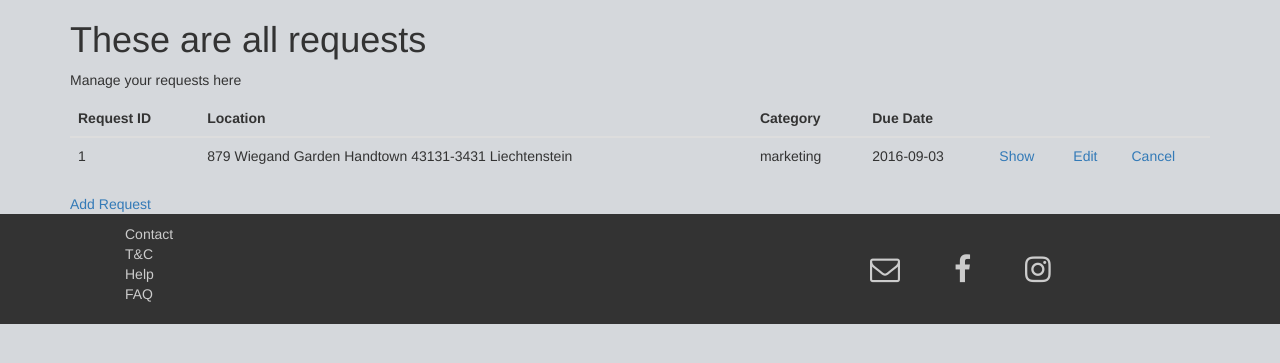
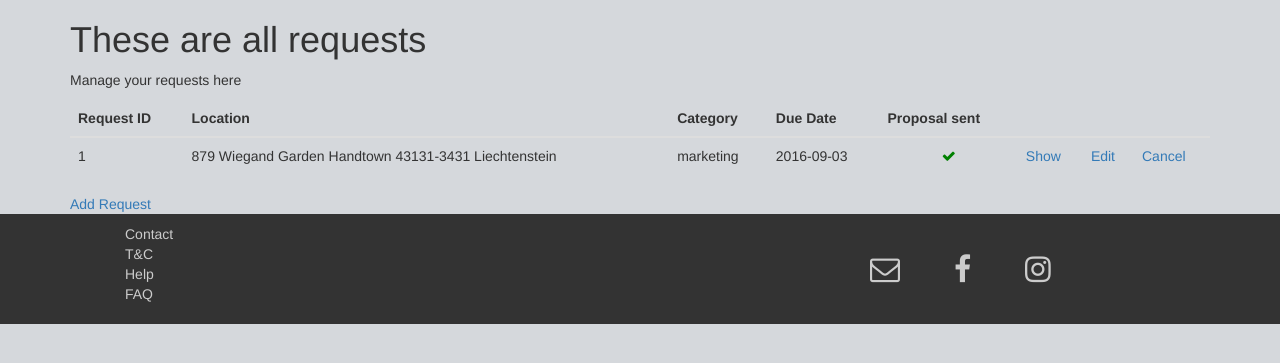
Before and after one commit to lieberherr87/drone-on-demand, a Rails app: page /requests in a window 1280 px wide. Shown: the part 56-419 px from the top of the page. Run offline with Rails 7, Linux system fonts and the light colour scheme; a user stored in the database is signed in; data comes from the database, SQL or seed files in the repository; style sheets or scripts are compiled from the project's sources; parts of the project's set-up code (start-up, migrations or seed data) failed here and were passed over; some libraries are stand-ins or nearby versions.

Commit message:
worked on the proposal show and index and request index

```diff
--- a/app/assets/stylesheets/application.scss
+++ b/app/assets/stylesheets/application.scss
@@ -13,3 +13,4 @@
 @import "components/index";
 @import "pages/index";
 @import "vendor/index";
+@import "request";
--- a/app/assets/stylesheets/request.scss
+++ b/app/assets/stylesheets/request.scss
@@ -1,3 +1,9 @@
 // Place all the styles related to the request controller here.
 // They will automatically be included in application.css.
 // You can use Sass (SCSS) here: http://sass-lang.com/
+.fa-check {
+  font-size: 14px;
+  color: green;
+  margin: 0px !important;
+  padding: 0px !important;
+}
--- a/app/controllers/proposals_controller.rb
+++ b/app/controllers/proposals_controller.rb
@@ -3,8 +3,6 @@ class ProposalsController < ApplicationController
 
   def index
     if user_signed_in? && current_user.pilot
-      @proposals = Proposal.all
-    elsif user_signed_in? && !current_user.pilot
       @proposals = current_user.proposals
     else
       redirect_to new_user_session_path
@@ -12,7 +10,7 @@ class ProposalsController < ApplicationController
   end
 
   def show
-
+    @proposal = Proposal.find(params[:id])
   end
 
   def new
--- a/app/models/request.rb
+++ b/app/models/request.rb
@@ -6,4 +6,9 @@ class Request < ApplicationRecord
   validates :location, presence: true
   validates :due_date, presence: true
   validates :category, inclusion: {in: CATEGORIES}
+
+  def applied_for?
+    #is there a proposal for this request
+    request.proposal
+  end
 end
--- a/app/views/proposals/_proposal.html.erb
+++ b/app/views/proposals/_proposal.html.erb
@@ -1,12 +1,11 @@
 <!-- List of all Proposals-->
-
 
 <div class="container">
   <h1>List of all Proposals</h1>
   <% @request.proposals.each do |proposal| %>
   <div class="col-md-2 col-xs-4">
     <div class="text-box">
-    <%= link_to proposal do %>
+    <%= link_to proposal_path(proposal) do %>
     <%= cl_image_tag proposal.user.avatar, class:"avatar avatar-square" %>
       <div class="avatar-name">
         <p><%= proposal.user.first_name %></p>
@@ -18,4 +17,5 @@
     </div>
   </div>
   <% end %>
+
 </div>
--- a/app/views/proposals/show.html.erb
+++ b/app/views/proposals/show.html.erb
@@ -19,11 +19,12 @@
   <% unless !current_user.pilot? %>
      <p><%= link_to 'Cancel proposal', proposal_path(@proposal), method: :delete, data: { confirm: 'Are you sure?' } %></p>
      <p><td><%= link_to 'Edit proposal', edit_proposal_path(@proposal) %> </td></p>
+    <p><%= link_to 'Back to all proposals', proposals_path %> </p>
   <% end %>
   <% unless current_user.pilot? %>
      <p><td><%= link_to 'Add review', new_proposal_review_path(@proposal) %> </td></p>
+     <p><td><%= link_to 'Back to request', requests_path %> </td></p>
   <% end %>
 
-  <p><%= link_to 'Back to all proposals', proposals_path %> </p>
 
 </div>
--- a/app/views/requests/index.html.erb
+++ b/app/views/requests/index.html.erb
@@ -12,7 +12,8 @@
         <th>Location</th>
         <th>Category</th>
         <th>Due Date</th>
-        <th colspan="3"></th>
+        <th>Proposal sent</th>
+        <th colspan="6"></th>
       </tr>
     </thead>
 
@@ -23,9 +24,12 @@
           <td><%= request.location %></td>
           <td><%= request.category %></td>
           <td><%= request.due_date %></td>
-            <td><%= link_to 'Show', request_path(request) %> </td>
+
+
+          <td class="text-center"><i class="fa fa-check" aria-hidden="true"></i></td>
+
+                <td><%= link_to 'Show', request_path(request) %> </td>
           <% unless current_user.pilot %>
-
             <% if policy(request).update? %>
               <td><%= link_to 'Edit', edit_request_path(request) %> </td>
             <% end %>
```
